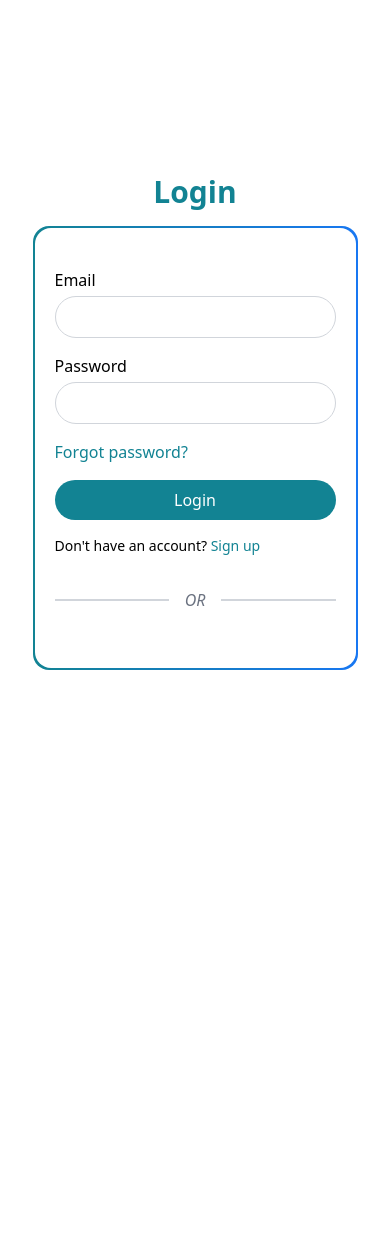
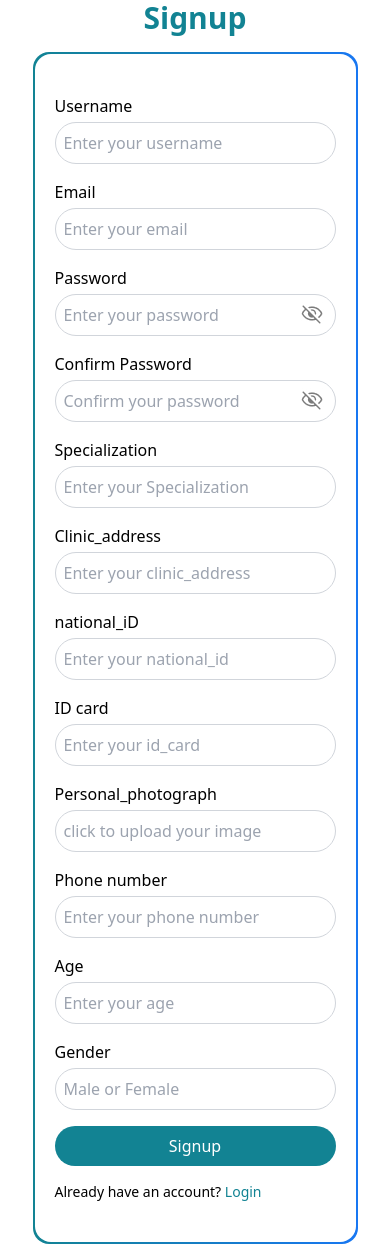
Before and after one commit to Medical-Society/Doctor-Website, a React (Vite) app: page / in a window 390 px wide. Before the commit the page ends 844 px from the top, so only its background shows below. Built offline with nearby package versions, Linux system fonts and the light colour scheme.

Commit message:
create signup page

```diff
--- a/src/App.tsx
+++ b/src/App.tsx
@@ -1,10 +1,13 @@
-import Login from "./Pages/Login"
+//import Login from "./Pages/Login"
+import Signup from "./Pages/Signup"
 
 function App() {
 
   return (
         <div className="h-screen">
-          <Login />
+        {/*  <Login />  */}
+     <Signup />
+
         </div>
   )
 }
--- a/src/Components/auth/FormInput.tsx
+++ b/src/Components/auth/FormInput.tsx
@@ -1,11 +1,12 @@
-interface FormInputProps {
+ export interface FormInputProps {
   label: string;
   type: string;
   id: string;
   name: string;
   value: string;
   onChange: (e: React.ChangeEvent<HTMLInputElement>) => void;
-  ariaLabel: string;
+  ariaLabel?: string;
+  placeholder?: string;
 }
 
 const FormInput = ({label, type, id, name, value, onChange, ariaLabel}: FormInputProps) => {
--- /dev/null
+++ b/src/Pages/Signup.tsx
@@ -0,0 +1,91 @@
+import  { useState } from "react";
+import { ISignupState } from "../interfaces/interface";
+import { FormInputlist } from "../data/data";
+import Button from "../Components/auth/Button";
+import HaveAccountOrNot from "../Components/auth/HaveAccountOrNot"
+import icon from "../assets/visibility_off.jpg"
+
+const Signup = () => {
+
+  const [signup, setSignup] = useState<ISignupState>({
+    username: '',
+    email: '',
+    password: '',
+    confirmPassword: '',
+    Specialization: '',
+    clinic_address: '',
+    national_id: '',
+    id_card:'',
+    Personal_photograph: '',
+    phoneNumber: '',
+    age : '',
+    Gender : ''
+  });
+
+ const [showPassword, setShowPassword] = useState(false);
+ const [showConfirmPassword, setShowConfirmPassword] = useState(false);
+ const Showpassword = (field: string) => {
+    if (field === "password") setShowPassword(!showPassword);
+    if (field === "confirmPassword")  setShowConfirmPassword(!showConfirmPassword);
+     console.log(field)
+   };
+
+  const handleChange = (e: React.ChangeEvent<HTMLInputElement>) => {
+    setSignup({
+      ...signup,
+      [e.target.name]: e.target.value
+    });
+    };
+  const handleCliker = (e: React.FormEvent<HTMLFormElement>) => {
+    e.preventDefault();
+    console.log("signup");
+    console.log(signup);
+  }
+const renderFormInputList = FormInputlist.map(input => (
+    <div key={input.id}>
+       <div className='flex flex-col gap-1 relative'>
+            <label>{input.label}</label>
+            <input
+                type={(input.id === 'password'  && showPassword) || ( input.id === 'confirmPassword' && showConfirmPassword) ? 'text' : input.type}
+                name={input.name}
+                id={input.id}
+                value={signup[input.name as keyof ISignupState]}
+                onChange={handleChange}
+                placeholder={input.placeholder}
+                className='rounded-3xl p-2 border border-gray-300'
+              />
+
+            {input.id === "password" || input.id==="confirmPassword" ? (
+            <div
+              className="absolute top-12 right-3 transform -translate-y-1/2 focus:outline-none"
+               onClick={()=>Showpassword(input.id)}
+            >
+              <img
+                src={icon}  alt="Password Visibility"
+              />
+            </div>
+        ) :null }
+        </div>
+    </div>
+));
+
+
+return (
+    <div className="min-h-screen flex justify-center items-center">
+      <div className="lg:w-1/2 w-full max-w-lg flex flex-col justify-center items-center">
+        <h1 className="text-primary text-3xl font-bold mb-4">Signup</h1>
+        <div className="rounded-2xl bg-gradient-to-r from-primary to-secondary p-0.5 w-10/12 max-w-md">
+          <form className="flex flex-col bg-white rounded-2xl py-10 px-5 gap-4  xl:justify-start" onSubmit={handleCliker}>
+            {renderFormInputList}
+            <Button text="Signup" />
+            <HaveAccountOrNot type="signup" />
+          </form>
+        </div>
+      </div>
+    </div>
+  );
+
+
+}
+
+export default Signup
--- /dev/null
+++ b/src/data/data.ts
@@ -0,0 +1,106 @@
+import { FormInputProps } from "../Components/auth/FormInput";
+export const FormInputlist : FormInputProps[] = [
+    {
+        label: "Username",
+        type: "text",
+        id: "username",
+        name: "username",
+        value: "",
+        onChange: () => {},
+        placeholder: "Enter your username"
+
+    },
+    {   label: "Email",
+        type: "email",
+        id: "email",
+        name: "email",
+        value: "",
+        onChange: () => {},
+        placeholder: "Enter your email"
+    },
+    {   label: "Password",
+        type: "password",
+        id: "password",
+        name: "password",
+        value: "",
+        onChange: () => {},
+        placeholder: "Enter your password",
+    },
+    {   label: "Confirm Password",
+        type: "password",
+        id: "confirmPassword",
+        name: "confirmPassword",
+        value: "",
+        onChange: () => {},
+        placeholder: "Confirm your password"
+    },
+    {   label: "Specialization",
+        type: "text",
+        id: "Specialization",
+        name: "Specialization",
+        value: "",
+        onChange: () => {},
+        placeholder: "Enter your Specialization"
+    },
+    {   label: "Clinic_address",
+        type: "text",
+        id: "clinic_address",
+        name: "clinic_address",
+        value: "",
+        onChange: () => {},
+        placeholder: "Enter your clinic_address"
+    },
+    {   label: "national_iD",
+        type: "text",
+        id: "national_id",
+        name: "national_id",
+        value: "",
+        onChange: () => {},
+        placeholder: "Enter your national_id"
+    },
+    {
+        label: "ID card ",
+        type: "text",
+        id: "id_card",
+        name: "id_card",
+        value: "",
+        onChange: () => {},
+        placeholder: "Enter your id_card"
+    },
+    {
+        label: "Personal_photograph",
+        type: "text",
+        id: "Personal_photograph",
+        name: "Personal_photograph",
+        value: "",
+        onChange: () => {},
+        placeholder: "click to upload your image"
+    },
+    {   label: "Phone number",
+         type :"number",
+         id: "phoneNumber",
+         name: "phoneNumber",
+         value: "",
+         onChange: () => {},
+         placeholder: "Enter your phone number"
+     },
+    {
+        label: "Age",
+        type :"number",
+        id: "age",
+        name: "age",
+        value: "",
+        onChange: () => {},
+        placeholder: "Enter your age"
+    },
+    {
+        label: "Gender",
+        type :"text",
+        id: "Gender",
+        name: "Gender",
+        value: "",
+        onChange: () => {},
+        placeholder: "Male or Female"
+    },
+
+]
--- /dev/null
+++ b/src/interfaces/interface.tsx
@@ -0,0 +1,14 @@
+ export interface ISignupState {
+    username: string;
+    email: string;
+    password: string;
+    confirmPassword: string;
+    Specialization: string;
+    clinic_address: string;
+    national_id: string;
+    id_card :string ;
+    Personal_photograph: string;
+    phoneNumber: string;
+    age : string;
+    Gender : string;
+}
```
Also changed, not shown: src/assets/visibility_off.jpg (added).
